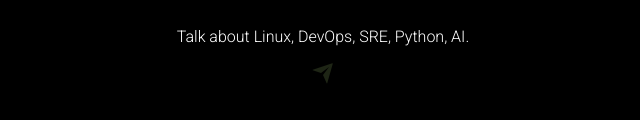
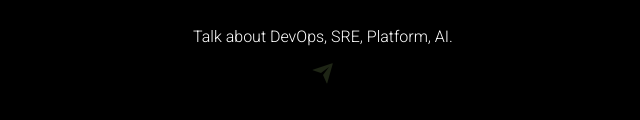
Before and after one commit to italorafaeltavares/LinkDev, a plain HTML site: page index.html in a window 1280 px wide. Shown: the part 408-528 px from the top of the page, 317-957 px from the left. Drawn offline with nearby package versions, Linux system fonts and the light colour scheme.

Commit message:
Update index.html

```diff
--- a/index.html
+++ b/index.html
@@ -42,7 +42,7 @@
 
         <footer>
             <p class="call-me">
-                Talk about Linux, DevOps, SRE, Python, AI.<br>
+                Talk about DevOps, SRE, Platform, AI.<br>
                 <!--                 <strong>Me chama no direct!</strong> -->
             </p>
             <i class="ri-send-plane-fill"></i>
```
